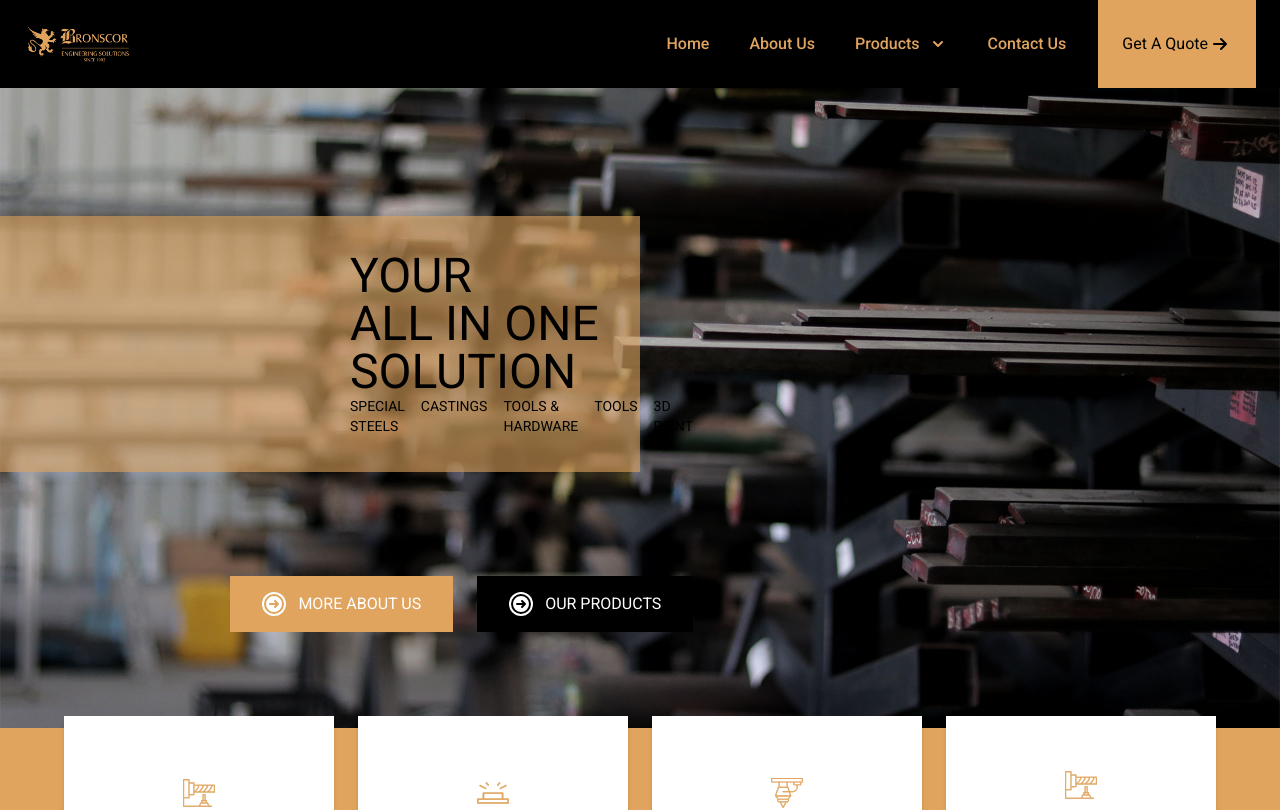
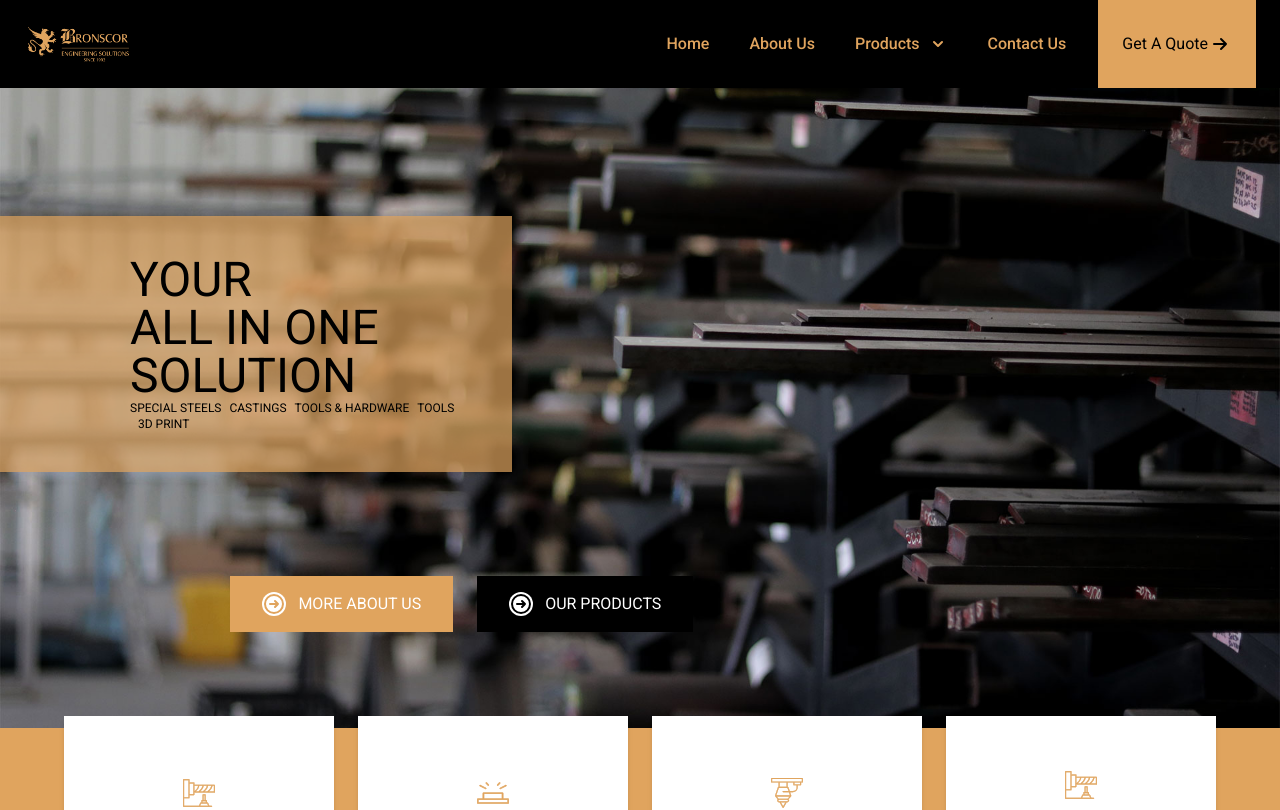
Before and after one commit to PhilaniNcube/bronscor, a Next.js app: page / in a window 1280 px wide. Shown: the top 810 px of the page. Built offline with nearby package versions, Linux system fonts and the light colour scheme.

Commit message:
hero alignment

```diff
--- a/components/Home/Hero.jsx
+++ b/components/Home/Hero.jsx
@@ -8,12 +8,12 @@ const Hero = () => {
         className="h-[60vh] md:h-[80vh] bg-center bg-no-repeat bg-cover relative"
         style={{ backgroundImage: 'url(/images/banner.jpg)' }}
       >
-        <div className="bg-brown bg-opacity-60 lg:h-[40%] w-2/4 py-4 lg:pl-[180px] xl:pl-[350px] translate-y-1/2 flex flex-col justify-center text-left">
+        <div className="bg-brown bg-opacity-70 lg:h-[40%] lg:w-2/5 py-4  xl:pl-[130px] translate-y-1/2 flex flex-col justify-center text-left">
           <h1 className="text-3xl xl:text-5xl uppercase px-6 lg:px-0">
             Your <br /> All In One
             <br /> Solution
           </h1>
-          <ul className="hidden lg:flex space-x-4 text-sm xl:text-md uppercase">
+          <ul className="hidden lg:flex flex-wrap space-x-2 text-xs xl:text-md uppercase">
             <li>Special Steels</li>
             <li>Castings</li>
             <li>Tools & Hardware</li>
```
